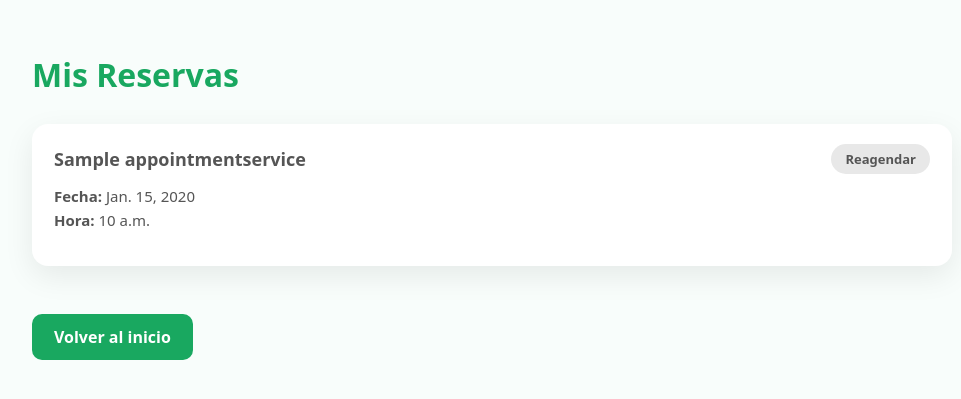
After one commit to jaastorgar/matiz_optica, a Django app: page /appointments/mis-reservas/ in a window 1280 px wide. The commit adds this page. Shown: the top 399 px of the page, without its empty margins (148-1109 px from the left). Run offline with Django 5.2, Linux system fonts and the light colour scheme; a user stored in the database is signed in; tables that the repository leaves empty hold one stand-in row (values such as "Sample post").

Commit message:
mejoras en diseño, model y en home

```diff
--- a/matizvision_project/appointments/models.py
+++ b/matizvision_project/appointments/models.py
@@ -11,13 +11,17 @@ class AppointmentService(models.Model):
 
 
 class Appointment(models.Model):
+    ESTADOS = [
+        ("reagendar", "Reagendar"),
+        ("pendiente", "Pendiente"),
+        ("confirmada", "Confirmada"),
+        ("cancelada", "Cancelada"),
+        ("atendida", "Atendida"),
+    ]
+
     user = models.ForeignKey(settings.AUTH_USER_MODEL, on_delete=models.CASCADE)
     servicio = models.ForeignKey(AppointmentService, on_delete=models.CASCADE)
-
     fecha = models.DateField()
     hora = models.TimeField()
-
+    estado = models.CharField(max_length=20, choices=ESTADOS, default="pendiente")
     creado = models.DateTimeField(auto_now_add=True)
-
-    def __str__(self):
-        return f"{self.servicio.nombre} - {self.fecha} {self.hora}"
--- /dev/null
+++ b/matizvision_project/appointments/static/appointments/css/mis_reservas.css
@@ -0,0 +1,247 @@
+:root{
+  --verde:#19A860;
+  --verde-oscuro:#158E52;
+  --plomo-oscuro:#555;
+  --plomo-claro:#d9d9d9;
+  --rojo:#D64541;
+  --blanco:#ffffff;
+  --fondo:#F8FDFB;
+  --shadow:0 10px 30px rgba(0,0,0,.08);
+}
+
+/* =====================
+   BASE
+===================== */
+*{
+  box-sizing: border-box;
+}
+
+body {
+  font-family: system-ui, sans-serif;
+  background: var(--fondo);
+  margin: 0;
+  padding: 32px 16px;
+}
+
+.reservas-container {
+  max-width: 920px;
+  margin: auto;
+}
+
+h1 {
+  color: var(--verde);
+  margin-bottom: 28px;
+  font-size: 32px;
+}
+
+/* =====================
+   LISTADO
+===================== */
+.reservas-list {
+  list-style: none;
+  padding: 0;
+  margin: 0;
+}
+
+.reserva-card {
+  background: var(--blanco);
+  border-radius: 16px;
+  padding: 20px 22px;
+  margin-bottom: 20px;
+  box-shadow: var(--shadow);
+}
+
+/* =====================
+   HEADER CARD
+===================== */
+.reserva-header {
+  display: flex;
+  justify-content: space-between;
+  align-items: center;
+  gap: 12px;
+}
+
+.reserva-header h3 {
+  margin: 0;
+  color: var(--plomo-oscuro);
+  font-size: 18px;
+  font-weight: 700;
+}
+
+/* =====================
+   ESTADOS
+===================== */
+.estado {
+  padding: 6px 14px;
+  border-radius: 20px;
+  font-size: 13px;
+  font-weight: 600;
+  white-space: nowrap;
+}
+
+.estado.pendiente {
+  background: #fff3cd;
+  color: #856404;
+}
+
+.estado.confirmada {
+  background: #e6f4ee;
+  color: var(--verde-oscuro);
+}
+
+.estado.reagendar {
+  background: #e8e8e8;
+  color: var(--plomo-oscuro);
+}
+
+.estado.cancelada {
+  background: #fdecea;
+  color: var(--rojo);
+}
+
+.estado.atendida {
+  background: #e0e0e0;
+  color: #333;
+}
+
+/* =====================
+   INFO
+===================== */
+.reserva-info {
+  margin-top: 12px;
+  color: var(--plomo-oscuro);
+  font-size: 15px;
+}
+
+.reserva-info p {
+  margin: 4px 0;
+}
+
+/* =====================
+   ACTIONS
+===================== */
+.reserva-actions {
+  margin-top: 16px;
+  display: flex;
+  gap: 10px;
+  flex-wrap: wrap;
+}
+
+.btn {
+  padding: 9px 18px;
+  border-radius: 10px;
+  font-weight: 600;
+  text-decoration: none;
+  font-size: 14px;
+  display: inline-flex;
+  align-items: center;
+  justify-content: center;
+}
+
+.btn.confirmar {
+  background: var(--verde);
+  color: white;
+}
+
+.btn.confirmar:hover {
+  background: var(--verde-oscuro);
+}
+
+.btn.outline {
+  border: 2px solid var(--verde);
+  color: var(--verde);
+  background: transparent;
+}
+
+.confirmada-text,
+.finalizada {
+  font-weight: 600;
+  color: var(--verde-oscuro);
+  padding: 6px 0;
+}
+
+/* =====================
+   BACK
+===================== */
+.btn-back {
+  display: inline-block;
+  margin-top: 28px;
+  padding: 12px 22px;
+  background: var(--verde);
+  color: var(--blanco);
+  border-radius: 10px;
+  text-decoration: none;
+  font-weight: 600;
+}
+
+/* =====================
+   EMPTY
+===================== */
+.empty {
+  color: var(--plomo-oscuro);
+  font-size: 16px;
+}
+
+/* ==========================================================
+   RESPONSIVE
+========================================================== */
+
+/* ---------- Tablets ---------- */
+@media (max-width: 768px){
+
+  h1 {
+    font-size: 28px;
+  }
+
+  .reserva-card {
+    padding: 18px;
+  }
+
+  .reserva-header {
+    flex-direction: column;
+    align-items: flex-start;
+  }
+
+  .estado {
+    margin-top: 6px;
+  }
+
+  .reserva-actions {
+    gap: 8px;
+  }
+}
+
+/* ---------- Mobile ---------- */
+@media (max-width: 480px){
+
+  body {
+    padding: 20px 12px;
+  }
+
+  h1 {
+    font-size: 24px;
+    margin-bottom: 22px;
+  }
+
+  .reserva-card {
+    padding: 16px;
+  }
+
+  .reserva-header h3 {
+    font-size: 16px;
+  }
+
+  .reserva-info {
+    font-size: 14px;
+  }
+
+  .reserva-actions {
+    flex-direction: column;
+  }
+
+  .btn,
+  .btn-back {
+    width: 100%;
+    text-align: center;
+  }
+}
--- /dev/null
+++ b/matizvision_project/appointments/templates/appointments/mis_reservas.html
@@ -0,0 +1,60 @@
+{% load static %}
+<!DOCTYPE html>
+<html lang="es">
+<head>
+  <meta charset="UTF-8">
+  <title>Mis Reservas</title>
+
+  <link rel="stylesheet" href="{% static 'appointments/css/mis_reservas.css' %}">
+</head>
+
+<body>
+
+<main class="reservas-container">
+
+  <h1>Mis Reservas</h1>
+
+  {% if reservas %}
+    <ul class="reservas-list">
+      {% for r in reservas %}
+        <li class="reserva-card">
+
+          <div class="reserva-header">
+            <h3>{{ r.servicio.nombre }}</h3>
+            <span class="estado {{ r.estado }}">
+              {{ r.get_estado_display }}
+            </span>
+          </div>
+
+          <div class="reserva-info">
+            <p><strong>Fecha:</strong> {{ r.fecha }}</p>
+            <p><strong>Hora:</strong> {{ r.hora }}</p>
+          </div>
+
+          <div class="reserva-actions">
+
+            {% if r.estado == "pendiente" %}
+              <a href="#" class="btn confirmar">Confirmar</a>
+              <a href="{% url 'seleccionar_fecha' r.servicio.id %}" class="btn outline">Reagendar</a>
+            {% elif r.estado == "confirmada" %}
+              <span class="confirmada-text">Hora confirmada</span>
+              <a href="{% url 'seleccionar_fecha' r.servicio.id %}" class="btn outline">Reagendar</a>
+            {% elif r.estado == "atendida" %}
+              <span class="finalizada">Atendida</span>
+            {% endif %}
+
+          </div>
+
+        </li>
+      {% endfor %}
+    </ul>
+  {% else %}
+    <p class="empty">Aún no tienes reservas registradas.</p>
+  {% endif %}
+
+  <a href="{% url 'home' %}" class="btn-back">Volver al inicio</a>
+
+</main>
+
+</body>
+</html>
--- a/matizvision_project/appointments/urls.py
+++ b/matizvision_project/appointments/urls.py
@@ -1,9 +1,13 @@
 from django.urls import path
-from .views import agenda_publica, seleccionar_fecha, seleccionar_hora, confirmar_reserva
+from .views import (
+    agenda_publica, seleccionar_fecha, seleccionar_hora, confirmar_reserva,
+    mis_reservas
+)
 
 urlpatterns = [
     path("", agenda_publica, name="agenda_publica"),
     path("fecha/<int:servicio_id>/", seleccionar_fecha, name="seleccionar_fecha"),
     path("horas/<int:servicio_id>/<str:fecha>/", seleccionar_hora, name="seleccionar_hora"),
     path("confirmar/<int:servicio_id>/<str:fecha>/<str:hora>/", confirmar_reserva, name="confirmar_reserva"),
+    path("mis-reservas/", mis_reservas, name="mis_reservas"),
 ]
--- a/matizvision_project/appointments/views.py
+++ b/matizvision_project/appointments/views.py
@@ -2,8 +2,6 @@ from django.shortcuts import render, redirect
 from django.contrib.auth.decorators import login_required
 from .models import AppointmentService, Appointment
 from django.contrib import messages
-from datetime import datetime, time
-
 
 # 1️⃣ Ver agenda pública (servicios)
 def agenda_publica(request):
@@ -63,3 +61,17 @@ def confirmar_reserva(request, servicio_id, fecha, hora):
 
     messages.success(request, "Reserva confirmada exitosamente.")
     return redirect("agenda_publica")
+
+
+@login_required
+def mis_reservas(request):
+    """
+    Muestra las reservas (appointments) del usuario autenticado
+    """
+    reservas = Appointment.objects.filter(
+        user=request.user
+    ).order_by("-fecha", "-hora")
+
+    return render(request, "appointments/mis_reservas.html", {
+        "reservas": reservas
+    })
```
Also changed, not shown: matizvision_project/core/static/core/css/home.css (+66 -15 lines), matizvision_project/core/templates/core/home.html (+25 -0 lines), matizvision_project/appointments/migrations/0002_appointment_estado.py (added).
